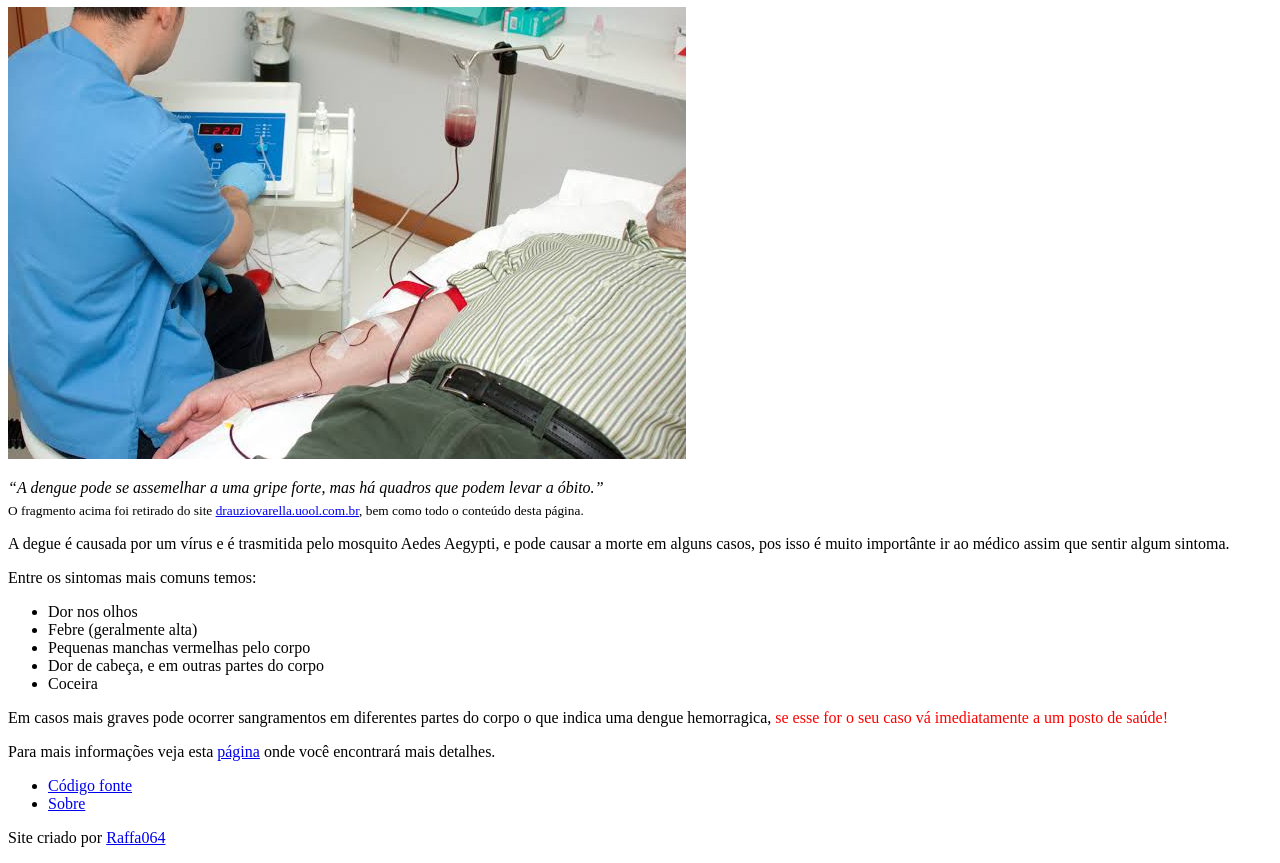
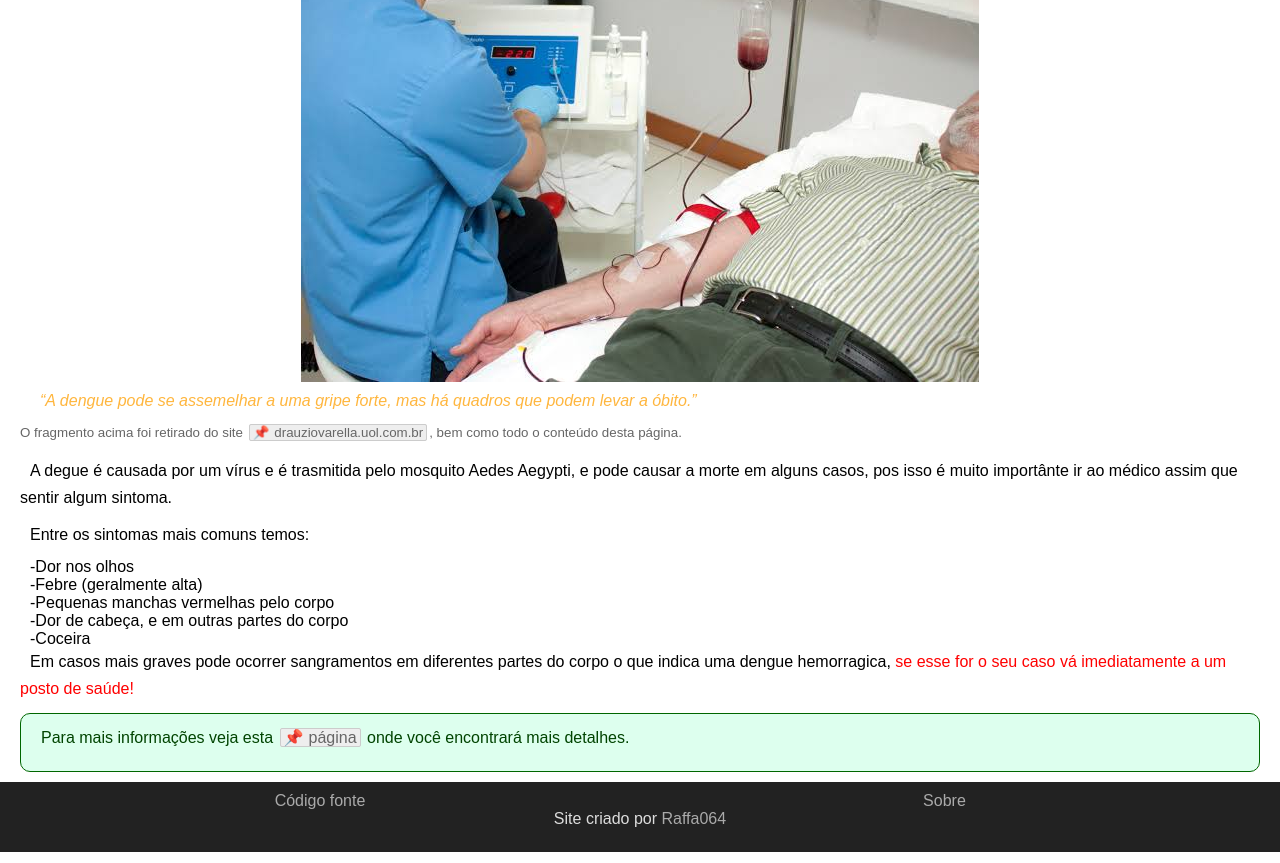
Before and after one commit to Raffa064/SiteDengue, a plain HTML site: page symptoms.html in a window 1280 px wide. Shown: the part 254-1117 px from the top of the page. Drawn offline with Linux system fonts and the light colour scheme.

Commit message:
Completed all styles

```diff
--- a/css/global-style.css
+++ b/css/global-style.css
@@ -1,16 +1,26 @@
 :root {
     --footer-height: 70px;
     --color001: #222; /*header and footer bg*/
-    --color002: #666; /*Main titles h1/h2*/
+    --color002: #666; /*Main titles h1/h2 and links*/
     --color003: #aaa; /*Dark title / footer and header link color*/
     --color004: #ddd; /*Light title / footer text color*/
     --color005: #333; /*Header nav bg*/
+    --color006: #444; /*Header nav link hovered bg*/
+    --color007: #eee; /*main link bg*/
+    --color008: #ccc; /*main link border*/
+    --color009: #FFB63E; /*Quoted text color*/
 }
 
 * {
     padding: 0;
     margin: 0;
     box-sizing: border-box;
+    user-select: none;
+    -ms-user-select: none;
+    -moz-user-select: none;
+    -webkit-user-select: none;
+    -ms-touch-select: none;
+    -webkit-tap-highlight-color: transparent;
 }
 
 body {
@@ -40,7 +50,7 @@ header h2 {
 header + nav {
     width: 100vw;
     height: 3em;
-    margin: 0 0 0 -10px;
+    margin: -1px 0 0 -10px;
     background: var(--color005);
 }
 
@@ -50,16 +60,22 @@ header + nav ul {
 }
 
 header + nav li {
+    display: inline;
+}
+
+header + nav a {
     height: 3em;
+    padding: 10px;
     display: inline-flex;
     justify-content: center;
     align-items: center;
-    padding: 10px;
+    color: var(--color003);
+    text-decoration: none;
+    transition: 0.2s;
 }
 
-header + nav a {
-    color: var(--color003);
-    text-decoration: none;
+header + nav a:hover {
+    background: var(--color006);
 }
 
 main {
@@ -71,6 +87,7 @@ main h1, main h2 {
 }
 
 main p {
+    line-height: 1.7em;
     padding-bottom: 10px;
     text-indent: 10px;
 }
@@ -78,13 +95,52 @@ main p {
 main img {
     max-width: calc(100vw - 40px);
     display: block;
-    margin: auto;
+    margin: 5px auto 5px auto;
 }
 
 .inline-image-icon {
     width: 0.8em;
     height: 0.8em;
     display: inline-block;
+    margin: 0;
+    padding: 0;
+}
+
+main ul, main ol {
+    list-style: none;
+}
+
+main ul > li::before {
+    content: '-';
+    margin-left: 10px;
+}
+
+main a {
+    padding-inline: 3px;
+    margin-inline: 2px;
+    background: var(--color007);
+    color: var(--color002);
+    text-decoration: none;
+    border: 1px solid var(--color008);
+    border-radius: 2px;
+}
+
+main a:hover {
+    text-decoration: underline;
+}
+
+main a[target="_blank"]::before {
+    content: '\1F4CC';
+    margin-right: 5px;
+}
+
+main q {
+    padding: 10px;
+    color: var(--color009);
+}
+
+main sub {
+    color: var(--color002);
 }
 
 main aside {
--- a/header.html
+++ b/header.html
@@ -4,6 +4,7 @@
 </header>
 <nav>
     <ul>
+        <li><a href="index.html">Home</a></li>
         <li><a href="symptoms.html">Sintomas</a></li>
         <li><a href="prevention.html">Prevenção</a></li>
         <li><a href="tratment.html">Tratamento</a></li>
--- a/symptoms.html
+++ b/symptoms.html
@@ -4,19 +4,21 @@
 <head>
     <meta charset="UTF-8">
     <meta name="viewport" content="width=device-width, initial-scale=1">
+    <link rel="stylesheet" href="css/global-style.css">
     <title>Sintomas</title>
 </head>
 
 <body>
     [HEADER]
 
+    <main>
         <h1>Sintomas da dengue</h1>
 
         <img src="imgs/doctor-and-his-patient.jpeg" alt="Imagem de um médico e seu paciente">
 
         <p>
             <em><q>A dengue pode se assemelhar a uma gripe forte, mas há quadros que podem levar a óbito.</q></em><br>
-        <sub>O fragmento acima foi retirado do site <a href="https://drauziovarella.uol.com.br/doencas-e-sintomas/dengue/amp/" target="_blank">drauziovarella.uool.com.br</a>, bem como todo o conteúdo desta página.</sub>
+            <sub>O fragmento acima foi retirado do site <a href="https://drauziovarella.uol.com.br/doencas-e-sintomas/dengue/amp/" target="_blank">drauziovarella.uol.com.br</a>, bem como todo o conteúdo desta página.</sub>
         </p>
 
         <p>A degue é causada por um vírus e é trasmitida pelo mosquito Aedes Aegypti, e pode causar a morte em alguns casos, pos isso é muito importânte ir ao médico assim que sentir algum sintoma.</p>
@@ -31,9 +33,10 @@
 
         <p>Em casos mais graves pode ocorrer sangramentos em diferentes partes do corpo o que indica uma dengue hemorragica, <span style="color: #f00;">se esse for o seu caso vá imediatamente a um posto de saúde!</span></p>
 
-    <aside>
-        <p>Para mais informações veja esta <a href="https://drauziovarella.uol.com.br/doencas-e-sintomas/dengue/amp/">página</a> onde você encontrará mais detalhes.</p>
+        <aside style="--border: #060; --bg: #dfe; --text: #040;">
+            <p>Para mais informações veja esta <a href="https://drauziovarella.uol.com.br/doencas-e-sintomas/dengue/amp/" target="_blank">página</a> onde você encontrará mais detalhes.</p>
         </aside>
+    </main>
 
     [FOOTER]
 
```
Also changed, not shown: index.html (+1 -1 lines), prevention.html (+7 -4 lines), tratment.html (+3 -0 lines). Lines whose indentation alone changed are shown as unchanged.
